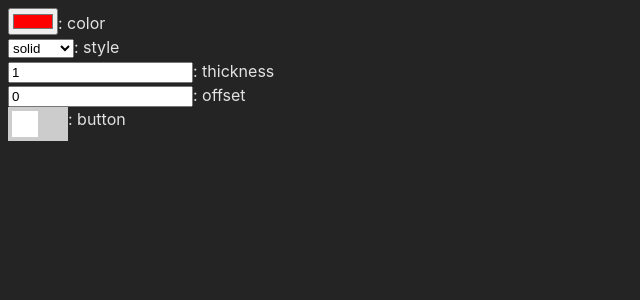
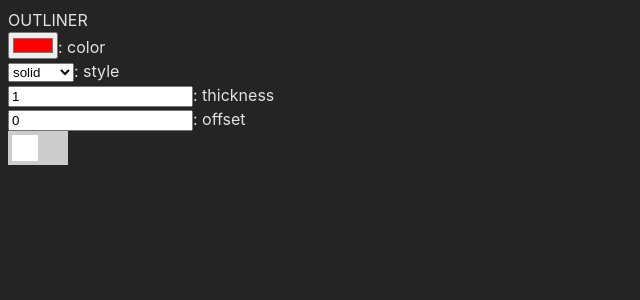
Before and after one commit to CJ-Cepe/outliner, a React (Vite) app: page / in a window 1280 px wide. Shown: the top 300 px of the page, without its empty margins (0-640 px from the left). Built offline with nearby package versions, Linux system fonts and the light colour scheme.

Commit message:
Refactor: move button/slider to its own component

```diff
--- a/src/App.jsx
+++ b/src/App.jsx
@@ -1,8 +1,11 @@
-import { useState } from 'react'
+import { useEffect, useState } from 'react'
 import Field from './Field';
+import Slider from './Slider';
 
 
 function App() {
+
+  const [sliderState, setSliderState] = useState(false)
   const [outline, setOutline] = useState({
     color: "#ff0000",
     style: "solid",
@@ -10,24 +13,37 @@ function App() {
     offset: "0",
   });
 
-  const [slider, setSlider] = useState(false)
+  useEffect(()=>{
+    //retrieve from background if there is a file stored
+      //asign value
+    //sendMessage to content
+      //sliderState
+      //outline
+  }, [sliderState])
+
 
   const handleChange = (key, value) => {
     setOutline({...outline, [key]: value})
   }
 
   const handleSliderChange = (value) => {
-    setSlider(value)
+    setSliderState(value)
   }
 
   return (
+    <>
+      <header>
+        OUTLINER
+      </header>
+
       <main>
         <Field labelName="color" componentType="color" data={outline} onChange={handleChange}/>
         <Field labelName="style" componentType="style" data={outline} onChange={handleChange}/>
         <Field labelName="thickness" componentType="thickness" data={outline} onChange={handleChange}/>
         <Field labelName="offset" componentType="offset" data={outline} onChange={handleChange}/>
-      <Field labelName="button" componentType="button" data={slider} onChange={handleSliderChange}/>
+        <Slider state={sliderState} onChange={handleSliderChange}/>
       </main>
+    </>
   )
 }
 
--- a/src/Field.jsx
+++ b/src/Field.jsx
@@ -58,25 +58,6 @@
     )
   }
 
-  function Button({attribute, onChange}){
-
-    const handleOnClick = (event) => {
-        console.log(!attribute)
-        onChange(!attribute)
-        //add style
-        //remove style
-    }
-
-    return (
-      <>
-        <div className="switch">
-            <input type="checkbox" value={attribute} onChange={handleOnClick}/>
-            <span className="slider"></span>
-        </div>
-      </>
-    )
-  }
-
 
 function Field({labelName, componentType, data, onChange}){
 
@@ -100,14 +81,14 @@ function Field({labelName, componentType, data, onChange}){
         break;
     }
 
-    return(
+    return (
       <div>
         <label>
           {input}
           : {labelName}
         </label>
       </div>
-      )
+    )
   }
 
 
--- /dev/null
+++ b/src/Slider.jsx
@@ -0,0 +1,16 @@
+export default function Slider ({state, onChange}){
+
+    const handleChange = (event) => {
+        console.log("Slider: " , "state")
+        onChange(!state)
+    }
+
+    return (
+        <>
+          <div className="switch">
+              <input type="checkbox" value={state} onChange={handleChange}/>
+              <span className="slider"></span>
+          </div>
+        </>
+    )
+}
```
Lines whose indentation alone changed are shown as unchanged.
